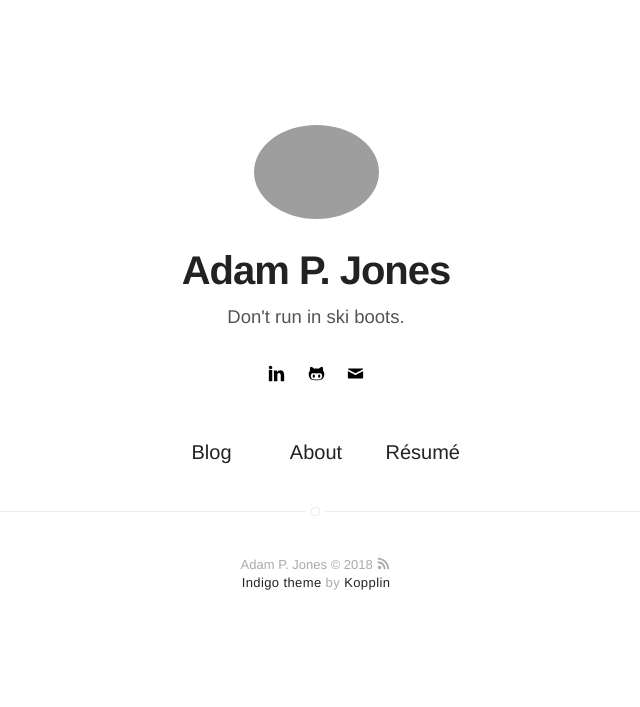
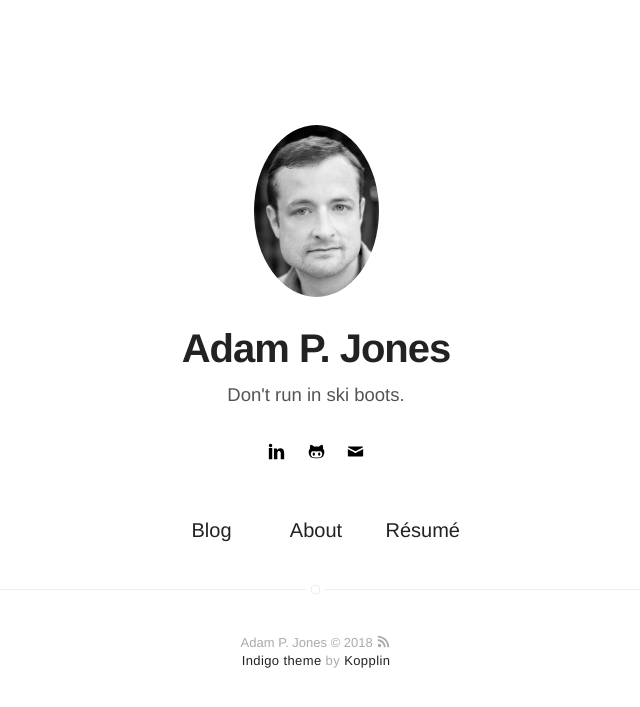
Before and after one commit to meccaLeccaHi/meccaLeccaHi.github.io, a Jekyll site: the page built from index.html, in a window 1280 px wide. Shown: the top 707 px of the page, without its empty margins (324-964 px from the left). Built offline with Jekyll 4.4.1, drawn with Linux system fonts in a browser that asks for light colours.

Commit message:
updating images

```diff
--- a/_config.yml
+++ b/_config.yml
@@ -8,7 +8,7 @@ markdown: kramdown
 # if it's an external image, update below for true
 # better with square images
 external-image: false
-picture: assets/images/adam5.jpg
+picture: assets/images/adam1.jpg
 
 # If you want to include your resume, set to true
 # and specify source (external or local).
@@ -42,7 +42,7 @@ authors:
         name: Adam
         bio: Don't run in ski boots.
         external-image: false
-        picture: assets/images/adam7.png
+        picture: assets/images/adam3.png
         linkedin: adam-p-jones
 
 # do you want a larger site? change the option below
```
